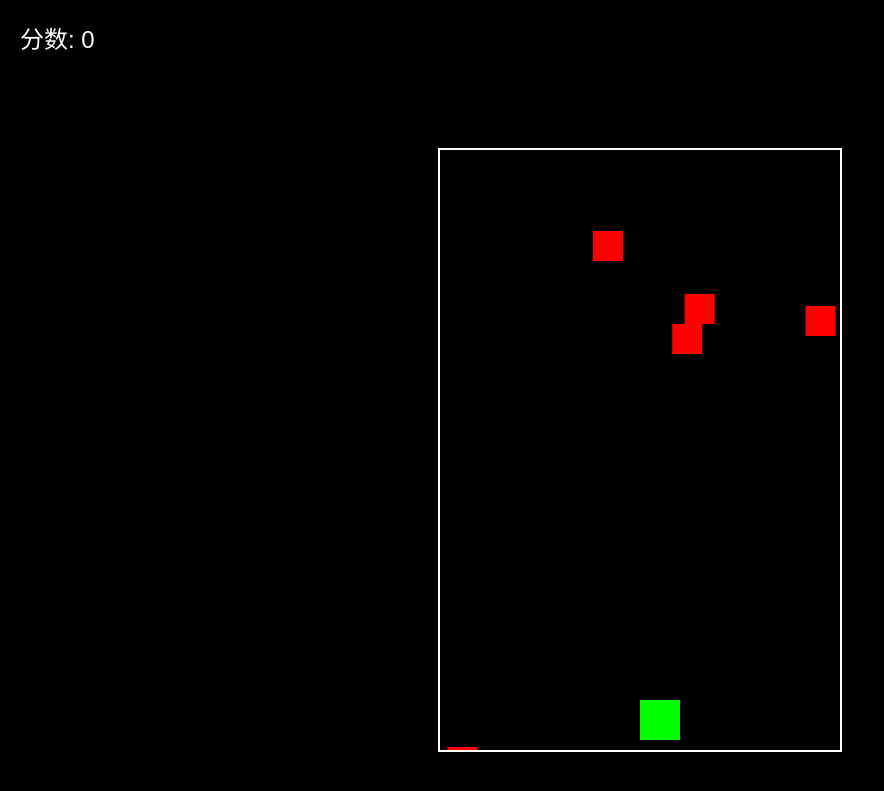
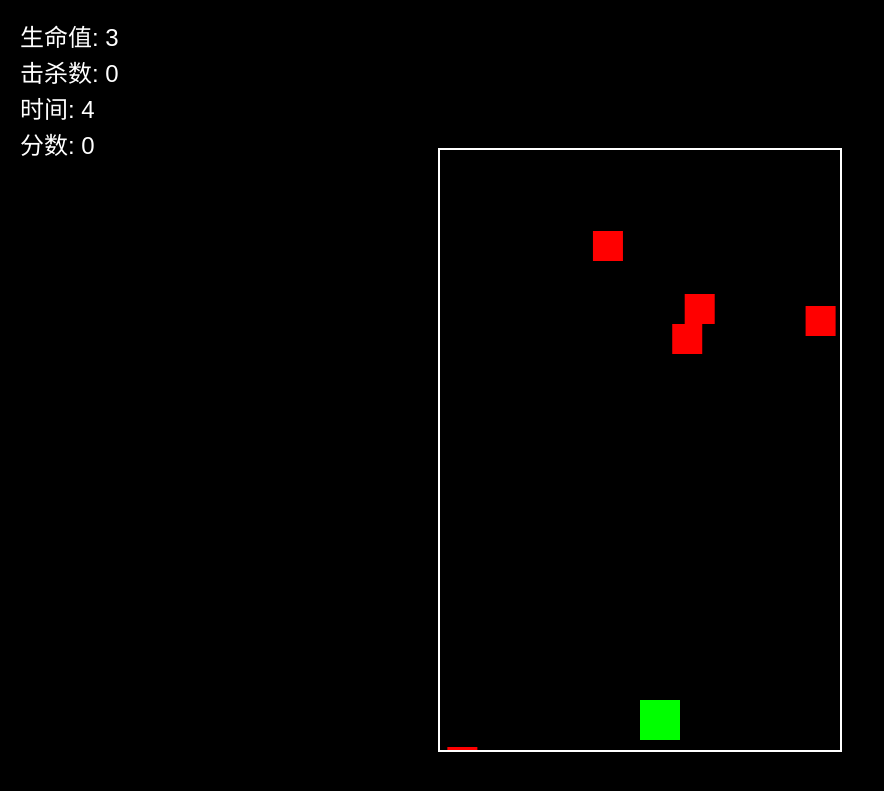
Before and after one commit to CrescentVelvet/crescentvelvet.github.io, a Jekyll site: the page built from _pages/game.html, in a window 1280 px wide. Shown: the top 791 px of the page, without its empty margins (0-884 px from the left). Built offline with Jekyll 4.4.1, drawn with Linux system fonts in a browser that asks for light colours; some of the changed lines change nothing that is shown.

Commit message:
加入击杀数和时间显示，加入生命值与无敌时间

```diff
--- a/_pages/game.html
+++ b/_pages/game.html
@@ -22,23 +22,32 @@ title: "飞机大战小游戏"
         canvas {
             border: 2px solid #fff;
         }
-        #score {
+        #gameInfo {
             position: fixed;
             top: 20px;
             left: 20px;
             color: #fff;
             font-size: 24px;
             font-family: Arial, sans-serif;
+            line-height: 1.5;
         }
     </style>
 </head>
 <body>
-    <div id="score">分数: 0</div>
+    <div id="gameInfo">
+        <div>生命值: <span id="lives">3</span></div>
+        <div>击杀数: <span id="kills">0</span></div>
+        <div>时间: <span id="time">0</span></div>
+        <div>分数: <span id="score">0</span></div>
+    </div>
     <canvas id="gameCanvas"></canvas>
 
     <script>
         const canvas = document.getElementById('gameCanvas');
         const ctx = canvas.getContext('2d');
+        const livesElement = document.getElementById('lives');
+        const killsElement = document.getElementById('kills');
+        const timeElement = document.getElementById('time');
         const scoreElement = document.getElementById('score');
 
         // 设置画布大小
@@ -47,7 +56,11 @@ title: "飞机大战小游戏"
 
         // 游戏状态
         let score = 0;
+        let lives = 3;
+        let kills = 0;
+        let gameTime = 0;
         let gameOver = false;
+        let startTime = Date.now();
 
         // 玩家飞机
         const player = {
@@ -55,7 +68,9 @@ title: "飞机大战小游戏"
             y: canvas.height - 50,
             width: 40,
             height: 40,
-            speed: 5
+            speed: 5,
+            invincible: false,
+            invincibleTime: 2000 // 无敌时间2秒
         };
 
         // 子弹数组
@@ -148,20 +163,34 @@ title: "飞机大战小游戏"
                         bullets.splice(bulletIndex, 1);
                         enemies.splice(enemyIndex, 1);
                         score += 100;
-                        scoreElement.textContent = `分数: ${score}`;
+                        kills++;
+                        scoreElement.textContent = score;
+                        killsElement.textContent = kills;
                     }
                 });
             });
 
             // 敌机撞击玩家
+            if (!player.invincible) {
                 enemies.forEach(enemy => {
                     if (player.x < enemy.x + enemy.width &&
                         player.x + player.width > enemy.x &&
                         player.y < enemy.y + enemy.height &&
                         player.y + player.height > enemy.y) {
+                        lives--;
+                        livesElement.textContent = lives;
+                        if (lives <= 0) {
                             gameOver = true;
+                        } else {
+                            // 设置无敌状态
+                            player.invincible = true;
+                            setTimeout(() => {
+                                player.invincible = false;
+                            }, player.invincibleTime);
+                        }
                     }
                 });
+            }
         }
 
         // 绘制游戏对象
@@ -170,9 +199,11 @@ title: "飞机大战小游戏"
             ctx.fillStyle = '#000';
             ctx.fillRect(0, 0, canvas.width, canvas.height);
 
-            // 绘制玩家
+            // 绘制玩家（无敌状态闪烁）
+            if (!player.invincible || Math.floor(Date.now() / 100) % 2) {
                 ctx.fillStyle = '#0f0';
                 ctx.fillRect(player.x, player.y, player.width, player.height);
+            }
 
             // 绘制子弹
             ctx.fillStyle = '#fff';
@@ -193,7 +224,16 @@ title: "飞机大战小游戏"
                 ctx.textAlign = 'center';
                 ctx.fillText('游戏结束', canvas.width / 2, canvas.height / 2);
                 ctx.font = '24px Arial';
-                ctx.fillText('按空格键重新开始', canvas.width / 2, canvas.height / 2 + 40);
+                ctx.fillText(`最终得分: ${score} 击杀数: ${kills}`, canvas.width / 2, canvas.height / 2 + 40);
+                ctx.fillText('按空格键重新开始', canvas.width / 2, canvas.height / 2 + 80);
+            }
+        }
+
+        // 更新游戏时间
+        function updateTime() {
+            if (!gameOver) {
+                gameTime = Math.floor((Date.now() - startTime) / 1000);
+                timeElement.textContent = gameTime;
             }
         }
 
@@ -206,11 +246,20 @@ title: "飞机大战小游戏"
                 createEnemy();
                 updateEnemies();
                 checkCollisions();
+                updateTime();
             } else if (keys.Space) {
                 // 重置游戏
                 score = 0;
-                scoreElement.textContent = `分数: ${score}`;
+                lives = 3;
+                kills = 0;
+                gameTime = 0;
+                startTime = Date.now();
+                scoreElement.textContent = score;
+                livesElement.textContent = lives;
+                killsElement.textContent = kills;
+                timeElement.textContent = gameTime;
                 player.x = canvas.width / 2;
+                player.invincible = false;
                 bullets = [];
                 enemies = [];
                 gameOver = false;
```
Lines whose indentation alone changed are shown as unchanged.
